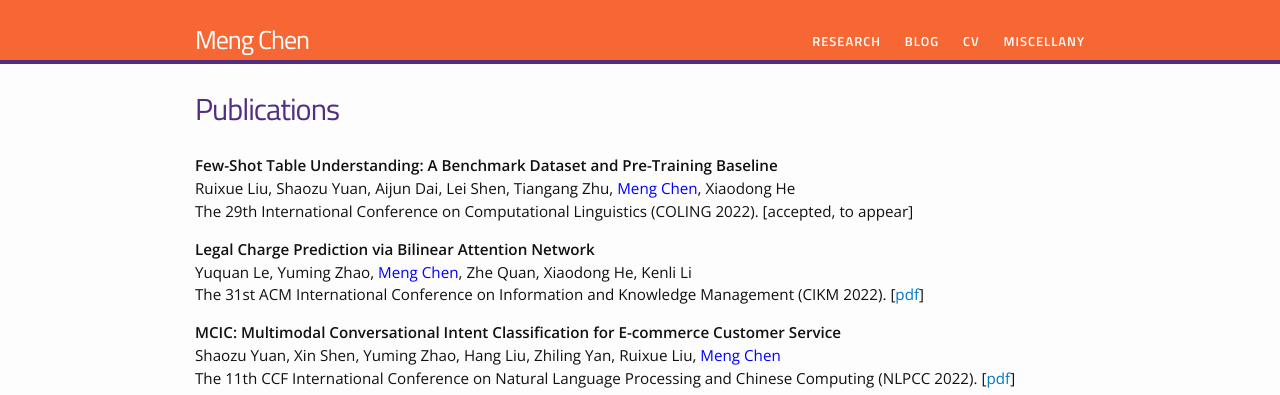
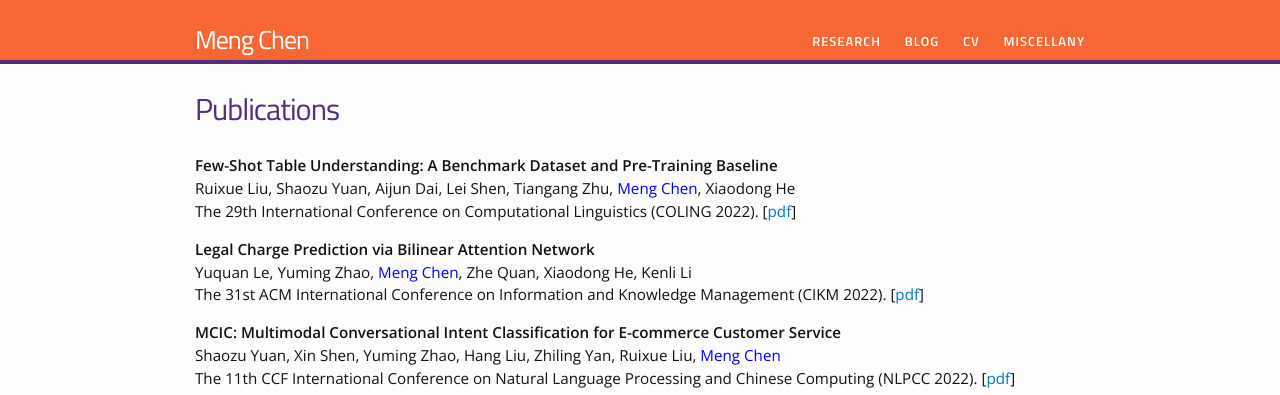
Before and after one commit to chenmengdx/chenmengdx.github.io, a Jekyll site: the page built from research.md, in a window 1280 px wide and 900 px high. Shown: the top 395 px of the window. Built offline with Jekyll 4.4.1, drawn with Linux system fonts in a browser that asks for light colours.

Commit message:
update coling paper

```diff
--- a/research.md
+++ b/research.md
@@ -9,7 +9,7 @@ permalink: /research/
 <p>
 <b>Few-Shot Table Understanding: A Benchmark Dataset and Pre-Training Baseline </b> <br />
 Ruixue Liu, Shaozu Yuan, Aijun Dai, Lei Shen, Tiangang Zhu, <font color="blue">Meng Chen</font>, Xiaodong He <br />
-The 29th International Conference on Computational Linguistics (COLING 2022). [accepted, to appear]
+The 29th International Conference on Computational Linguistics (COLING 2022). [<a href="../papers/COLING22.pdf">pdf</a>]
 </p>
 
 <p>
```
Also changed, not shown: 2 other files.
